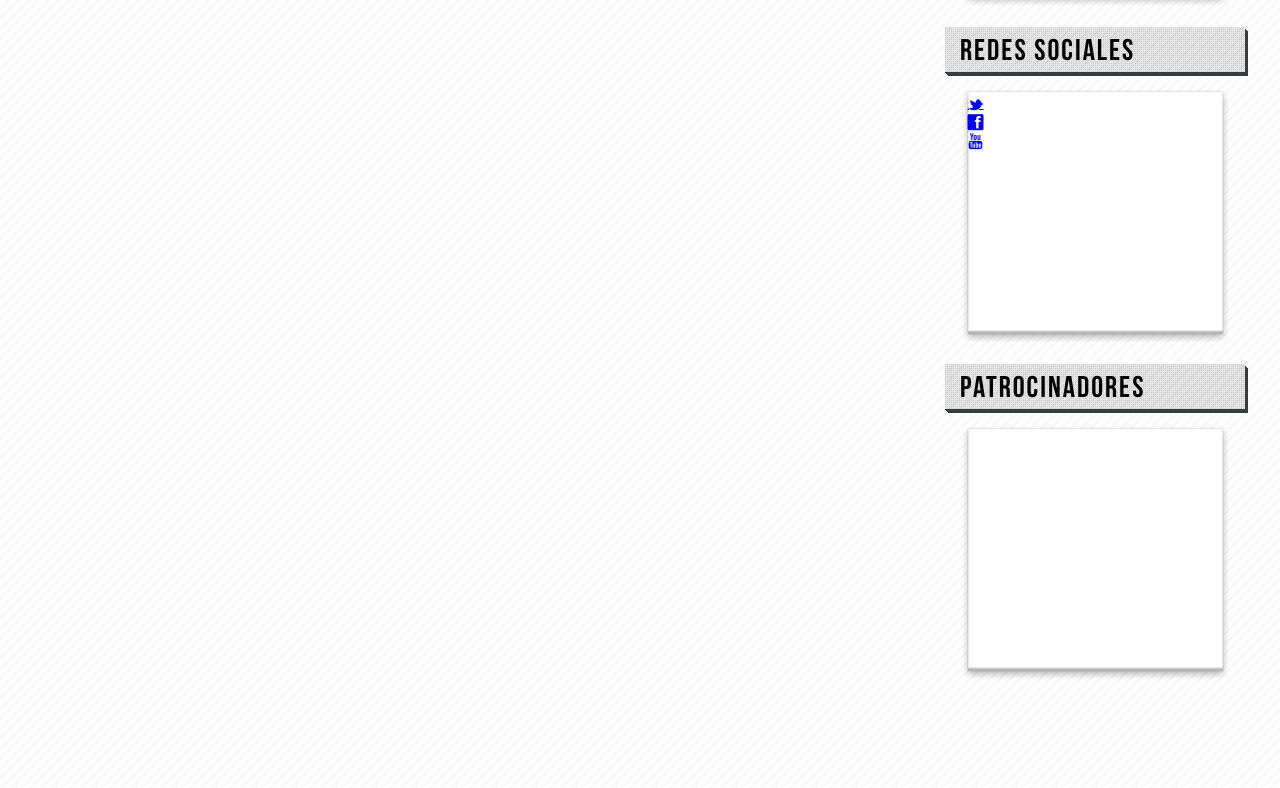
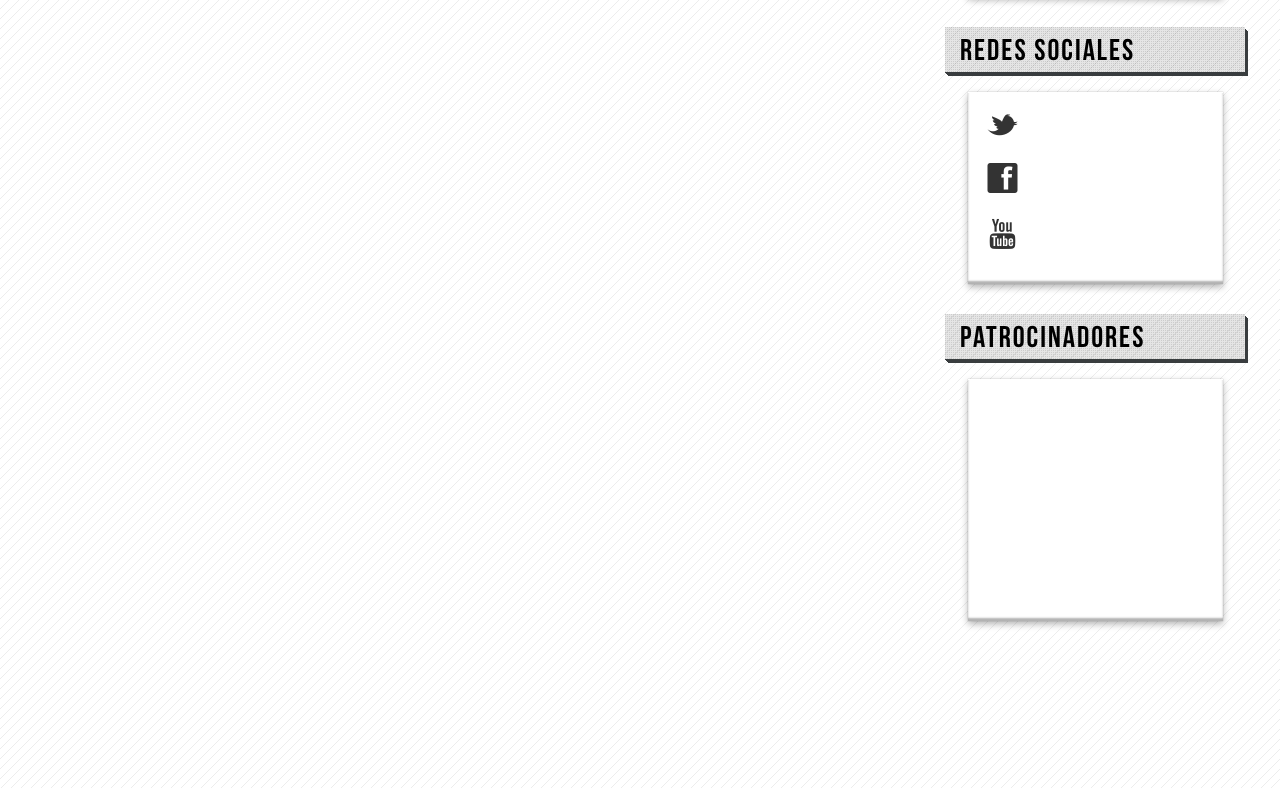
Before and after one commit to jmlocke1/CSS-Master, a plain HTML site: page maquetacion-2/index.html in a window 1280 px wide. Shown: the part 1051-1839 px from the top of the page. Drawn offline with Linux system fonts and the light colour scheme.

Commit message:
Estilos de los enlaces a las redes sociales

```diff
--- a/maquetacion-2/css/styles.css
+++ b/maquetacion-2/css/styles.css
@@ -330,3 +330,17 @@ aside h3{
     text-decoration: underline;
     color: #2f78bc;
 }
+
+#social{
+    height: 190px;
+}
+
+#social a{
+    display: block;
+    color: #333;
+    text-decoration: none;
+    font-size: 30px;
+    margin-left: 20px;
+    margin-top: 10px;
+    margin-bottom: 20px;
+}
--- a/maquetacion-2/index.html
+++ b/maquetacion-2/index.html
@@ -94,14 +94,14 @@
                 </form>
             </div>
             <h3>REDES SOCIALES</h3>
-            <div id="social" class="icon aside-box">
-                <div class="twitter">
+            <div id="social" class="aside-box">
+                <div class="icon">
                     <a href="#">t</a>
                 </div>
-                <div class="facebook">
+                <div class="icon">
                     <a href="#">f</a>
                 </div>
-                <div class="youtube">
+                <div class="icon">
                     <a href="#">y</a>
                 </div>
             </div>
```
